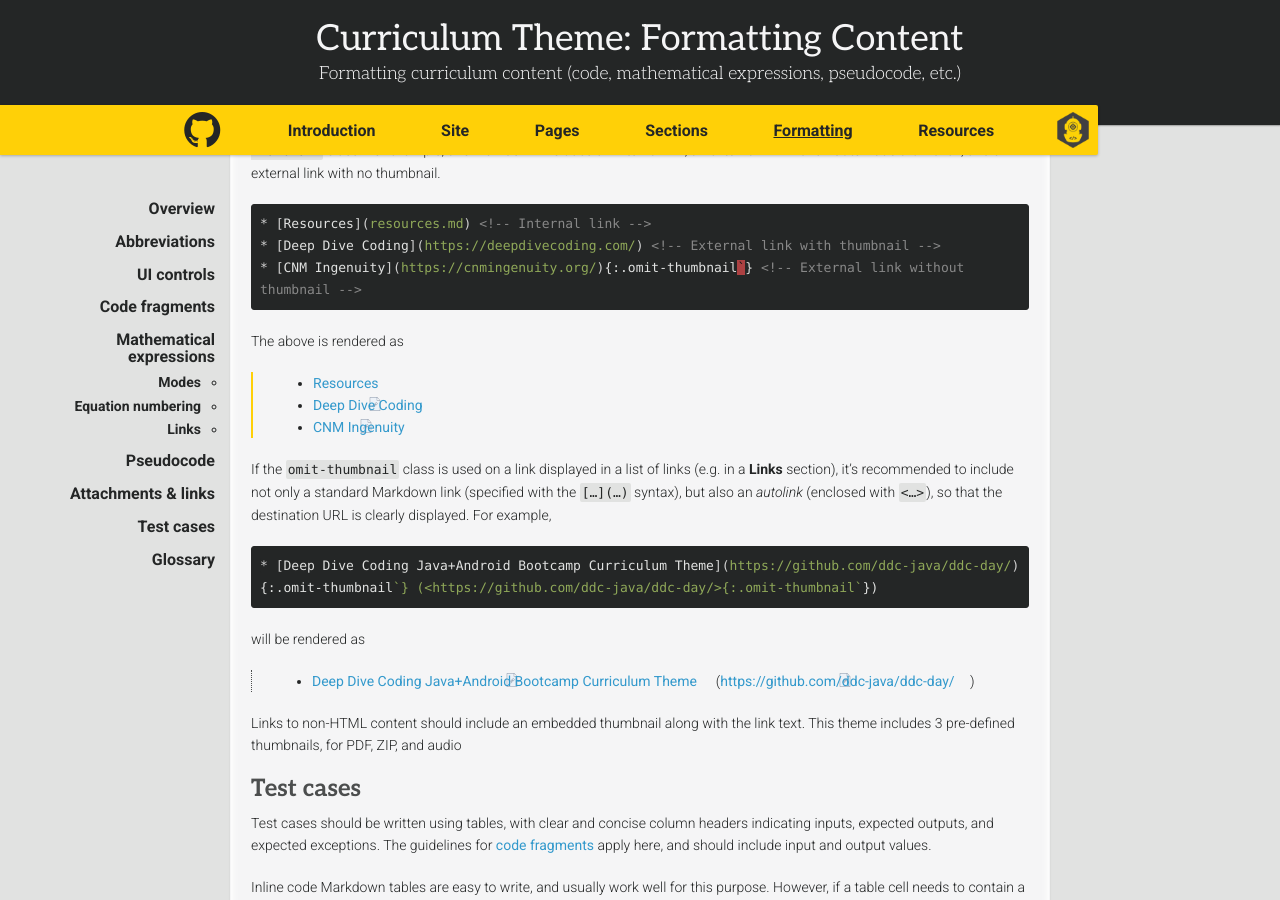
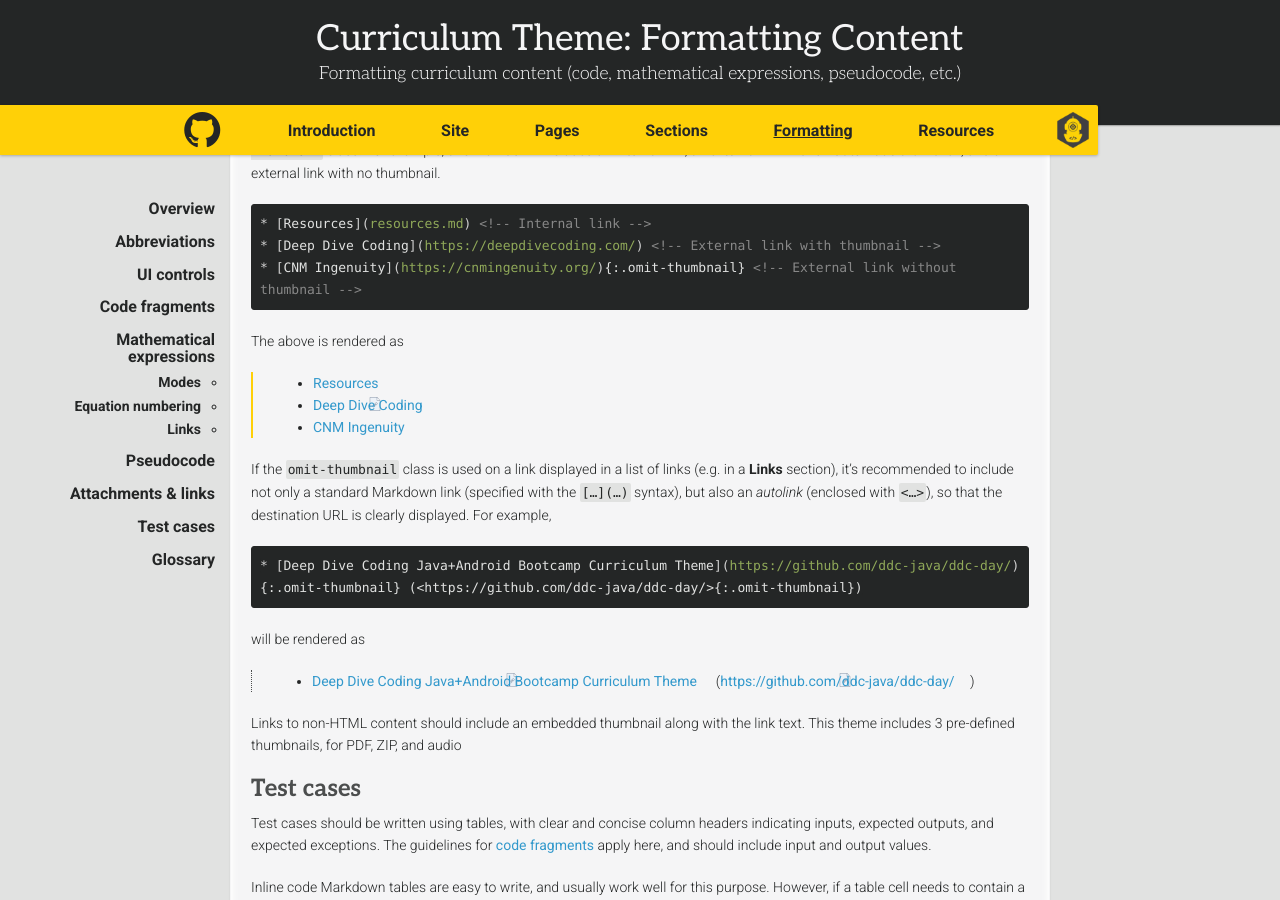
Before and after one commit to ddc-java/ddc-day, a Jekyll site: the page built from formatting.md, in a window 1280 px wide and 900 px high, scrolled down 8400 px. Built offline with Jekyll 4.4.1, drawn with Linux system fonts in a browser that asks for light colours; nearby versions of some CDN libraries; some web fonts are replaced; our own code applies the rules of GitHub Pages for plain Markdown files; formulas are drawn with MathJax 3.

Commit message:
Link thumbnails

````diff
--- a/formatting.md
+++ b/formatting.md
@@ -369,20 +369,20 @@ On external links, this theme automatically displays a thumbnail, corresponding
 ```markdown
 * [Resources](resources.md) <!-- Internal link -->
 * [Deep Dive Coding](https://deepdivecoding.com/) <!-- External link with thumbnail -->
-* [CNM Ingenuity](https://cnmingenuity.org/){:.omit-thumbnail`} <!-- External link without thumbnail -->
+* [CNM Ingenuity](https://cnmingenuity.org/){:.omit-thumbnail} <!-- External link without thumbnail -->
 ```
 
 The above is rendered as
 
 > * [Resources](resources.md) <!-- Internal link -->
 > * [Deep Dive Coding](https://deepdivecoding.com/) <!-- External link with thumbnail -->
-> * [CNM Ingenuity](https://cnmingenuity.org/){:.omit-thumbnail`} <!-- External link without thumbnail -->
+> * [CNM Ingenuity](https://cnmingenuity.org/){:.omit-thumbnail} <!-- External link without thumbnail -->
 
 
 If the `omit-thumbnail` class is used on a link displayed in a list of links (e.g. in a **Links** section), it's recommended to include not only a standard Markdown link (specified with the `[…](…)` syntax), but also an _autolink_ (enclosed with `<…>`), so that the destination URL is clearly displayed. For example,
 
 ```markdown
-* [Deep Dive Coding Java+Android Bootcamp Curriculum Theme](https://github.com/ddc-java/ddc-day/){:.omit-thumbnail`} (<https://github.com/ddc-java/ddc-day/>{:.omit-thumbnail`})
+* [Deep Dive Coding Java+Android Bootcamp Curriculum Theme](https://github.com/ddc-java/ddc-day/){:.omit-thumbnail} (<https://github.com/ddc-java/ddc-day/>{:.omit-thumbnail})
 ```
 
 will be rendered as
````
